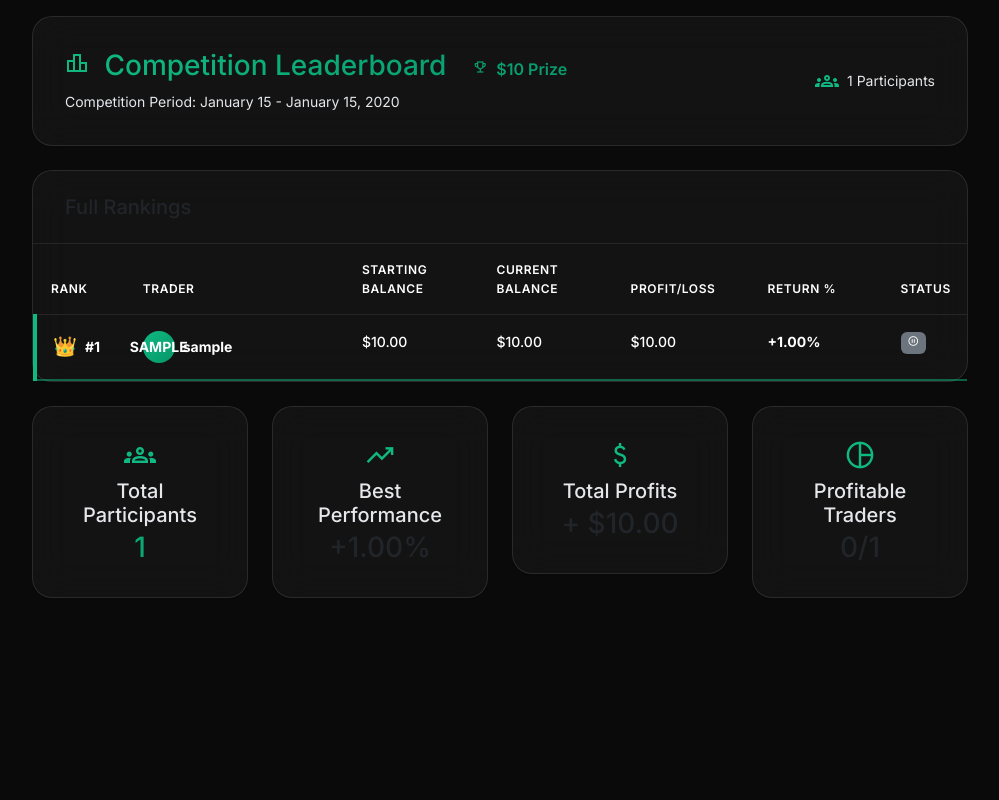
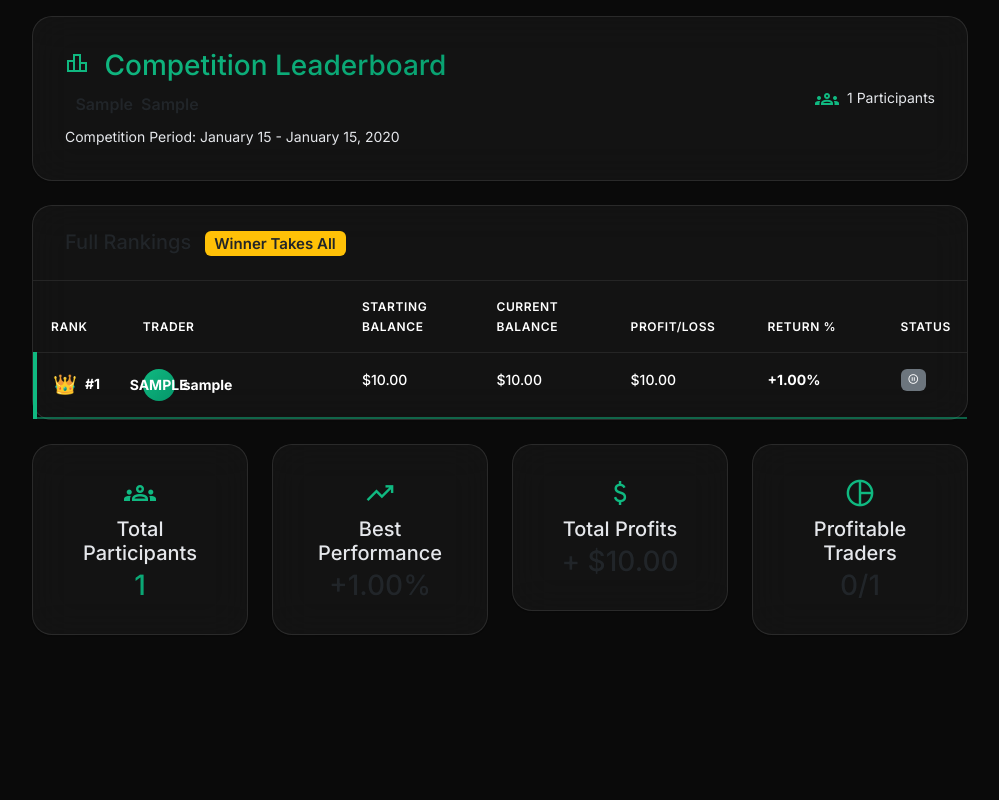
Before and after one commit to Tradersimpulse/tradecomp, a Flask app: template templates/leaderboard.html in a window 1280 px wide. Shown: the whole page, without its empty margins (280-1279 px from the left). Run offline with Flask 3, Linux system fonts and the light colour scheme; the template is opened without the code that fills it: most values are stand-ins (such as "Sample title", 1, 10 or a date in 2020).

Commit message:
Update leaderboard.html

```diff
--- a/templates/leaderboard.html
+++ b/templates/leaderboard.html
@@ -13,13 +13,22 @@
                         <h3 class="text-gradient-primary mb-2">
                             <span class="material-symbols-outlined me-2">leaderboard</span>
                             Competition Leaderboard
-                            {% if settings and settings.prize_amount %}
-                                <span class="badge bg-gradient-warning fs-6 ms-2">
+                        </h3>
+                        {% if competition_display %}
+                        <div class="mb-2">
+                            <span class="badge bg-gradient-warning fs-6">
+                                <span class="me-1">{{ competition_emoji }}</span>
+                                {{ competition_display }}
+                            </span>
+                        </div>
+                        {% elif settings and settings.prize_amount %}
+                        <div class="mb-2">
+                            <span class="badge bg-gradient-warning fs-6">
                                 <span class="material-symbols-outlined me-1" style="font-size: 16px;">emoji_events</span>
                                 ${{ "%.0f"|format(settings.prize_amount) }} Prize
                             </span>
+                        </div>
                         {% endif %}
-                        </h3>
                         {% if start_date and end_date %}
                         <p class="mb-0" style="color: #E5E7EB !important;">
                             Competition Period: {{ start_date.strftime('%B %d') }} - {{ end_date.strftime('%B %d, %Y') }}
@@ -46,7 +55,18 @@
     <div class="col-12">
         <div class="card">
             <div class="card-body">
-                <h5 class="text-center mb-4">🏆 Top Performers 🏆</h5>
+                <h5 class="text-center mb-3">
+                    {% if settings and settings.competition_type == 'top_3' %}
+                        🥇🥈🥉 Prize Winners 🥇🥈🥉
+                    {% else %}
+                        🏆 Top Performers 🏆
+                    {% endif %}
+                </h5>
+                {% if settings and settings.competition_type == 'top_3' and settings.prize_amount %}
+                <p class="text-center text-muted mb-4">
+                    Prize will be distributed among top 3 traders
+                </p>
+                {% endif %}
                 <div class="row justify-content-center">
                     <!-- 2nd Place -->
                     <div class="col-md-4 text-center mb-3">
@@ -55,16 +75,30 @@
                             <h5 class="text-white mb-1">{{ top_three[1].username }}</h5>
                             <h4 class="text-white mb-0">+{{ "%.2f"|format(top_three[1].percentage_change) }}%</h4>
                             <small style="color: rgba(255, 255, 255, 0.8) !important;">${{ "%.2f"|format(top_three[1].profit) }} profit</small>
+                            {% if settings and settings.competition_type == 'top_3' %}
+                            <div class="mt-2">
+                                <span class="badge bg-light text-dark">Prize Winner</span>
+                            </div>
+                            {% endif %}
                         </div>
                     </div>
 
                     <!-- 1st Place -->
                     <div class="col-md-4 text-center mb-3">
                         <div class="podium-card" style="background: linear-gradient(135deg, #FFD700 0%, #FFA500 100%); padding: 2rem; border-radius: 16px; transform: scale(1.1);">
-                            <div style="font-size: 2.5rem; margin-bottom: 0.5rem;">👑</div>
+                            <div style="font-size: 2.5rem; margin-bottom: 0.5rem;">
+                                {% if settings and settings.competition_type == 'top_3' %}🥇{% else %}👑{% endif %}
+                            </div>
                             <h4 class="text-white mb-1">{{ top_three[0].username }}</h4>
                             <h3 class="text-white mb-0">+{{ "%.2f"|format(top_three[0].percentage_change) }}%</h3>
                             <small style="color: rgba(255, 255, 255, 0.8) !important;">${{ "%.2f"|format(top_three[0].profit) }} profit</small>
+                            <div class="mt-2">
+                                {% if settings and settings.competition_type == 'top_3' %}
+                                <span class="badge bg-light text-dark">1st Place Winner</span>
+                                {% else %}
+                                <span class="badge bg-light text-dark">Grand Prize Winner</span>
+                                {% endif %}
+                            </div>
                         </div>
                     </div>
 
@@ -75,6 +109,11 @@
                             <h5 class="text-white mb-1">{{ top_three[2].username }}</h5>
                             <h4 class="text-white mb-0">+{{ "%.2f"|format(top_three[2].percentage_change) }}%</h4>
                             <small style="color: rgba(255, 255, 255, 0.8) !important;">${{ "%.2f"|format(top_three[2].profit) }} profit</small>
+                            {% if settings and settings.competition_type == 'top_3' %}
+                            <div class="mt-2">
+                                <span class="badge bg-light text-dark">Prize Winner</span>
+                            </div>
+                            {% endif %}
                         </div>
                     </div>
                 </div>
@@ -89,7 +128,14 @@
     <div class="col-12">
         <div class="card">
             <div class="card-header">
-                <h5 class="mb-0">Full Rankings</h5>
+                <h5 class="mb-0">
+                    Full Rankings
+                    {% if settings and settings.competition_type == 'top_3' %}
+                    <span class="badge bg-info ms-2">Top 3 Win Prizes</span>
+                    {% else %}
+                    <span class="badge bg-warning ms-2">Winner Takes All</span>
+                    {% endif %}
+                </h5>
             </div>
             <div class="card-body p-0">
                 <div class="table-responsive">
@@ -111,13 +157,20 @@
                                 <td>
                                     <div class="d-flex align-items-center">
                                         {% if trader.rank == 1 %}
-                                            <span style="font-size: 1.2rem; margin-right: 0.5rem;">👑</span>
+                                            <span style="font-size: 1.2rem; margin-right: 0.5rem;">
+                                                {% if settings and settings.competition_type == 'top_3' %}🥇{% else %}👑{% endif %}
+                                            </span>
                                         {% elif trader.rank == 2 %}
                                             <span style="font-size: 1.2rem; margin-right: 0.5rem;">🥈</span>
                                         {% elif trader.rank == 3 %}
                                             <span style="font-size: 1.2rem; margin-right: 0.5rem;">🥉</span>
                                         {% endif %}
                                         <strong>#{{ trader.rank }}</strong>
+                                        {% if settings and settings.competition_type == 'top_3' and trader.rank <= 3 %}
+                                        <span class="badge bg-success ms-2" style="font-size: 0.65rem;">PRIZE</span>
+                                        {% elif settings and settings.competition_type == 'winner_takes_all' and trader.rank == 1 %}
+                                        <span class="badge bg-warning ms-2" style="font-size: 0.65rem;">WINNER</span>
+                                        {% endif %}
                                     </div>
                                 </td>
                                 <td>
@@ -199,10 +252,17 @@
     <div class="col-md-3 mb-3">
         <div class="card text-center">
             <div class="card-body">
+                {% if settings and settings.competition_type == 'top_3' %}
+                    {% set prize_winners = 3 if leaderboard|length >= 3 else leaderboard|length %}
+                    <span class="material-symbols-outlined text-primary mb-2" style="font-size: 32px;">emoji_events</span>
+                    <h5 style="color: #E5E7EB !important;" class="mb-1">Prize Winners</h5>
+                    <h3 class="positive mb-0">{{ prize_winners }}</h3>
+                {% else %}
                     {% set profitable_traders = leaderboard | selectattr('profit', '>', 0) | list | length %}
                     <span class="material-symbols-outlined text-primary mb-2" style="font-size: 32px;">pie_chart</span>
                     <h5 style="color: #E5E7EB !important;" class="mb-1">Profitable Traders</h5>
                     <h3 class="positive mb-0">{{ profitable_traders }}/{{ leaderboard|length }}</h3>
+                {% endif %}
             </div>
         </div>
     </div>
@@ -214,9 +274,14 @@
     <div class="col-md-6">
         <div class="card text-center">
             <div class="card-body py-5">
-                <span class="material-symbols-outlined mb-3" style="font-size: 64px; color: #E5E7EB;">leaderboard</span>
+                <span class="material-symbols-outlined text-muted mb-3" style="font-size: 64px;">leaderboard</span>
                 <h3 style="color: #E5E7EB !important;" class="mb-3">No Participants Yet</h3>
                 <p style="color: #D1D5DB !important;" class="mb-4">Be the first to join the trading competition!</p>
+                {% if competition_display %}
+                <div class="alert alert-warning mb-4">
+                    <strong>{{ competition_emoji }} {{ competition_display }}</strong>
+                </div>
+                {% endif %}
                 <a href="{{ url_for('accounts') }}" class="btn btn-primary">
                     <span class="material-symbols-outlined me-2">add</span>
                     Join Competition
```
Lines whose indentation alone changed are shown as unchanged.
